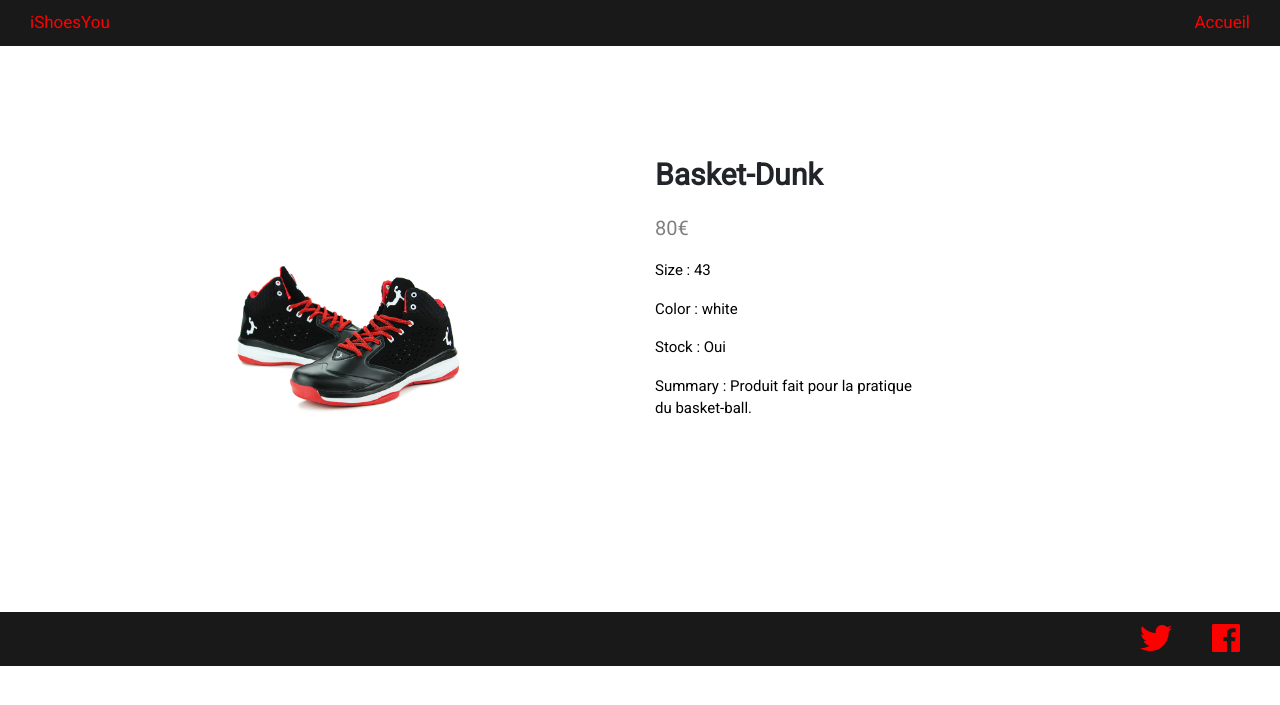
After one commit to ArnaudCartailler/EcomBasket-Arnaud-Mudather, a PHP site: page /product.php?index=0 in a window 1280 px wide. The commit adds this page. Shown: the top 705 px of the page. Run offline with PHP 8.4, Linux system fonts and the light colour scheme; some libraries are stand-ins or nearby versions.

Commit message:
work almost done, waiting for client advices

```diff
--- a/css/main.css
+++ b/css/main.css
@@ -123,13 +123,13 @@ textarea {
   /*footer*/
   footer{
     background-color: #191919;
-    padding-bottom: 3px;
+    padding-bottom: 10px;
   }
 
   footer .social{
     display: flex;
     width : 100%;
-    margin-top: 190px;
+    margin-top: 170px;
     justify-content: flex-end;
   }
 
@@ -154,7 +154,7 @@ textarea {
   }
 
   .container-fluid .row .product{
-    margin-top: 10%;
+    margin-top: 102px;
   }
 
   .container-fluid .row .product:hover{
@@ -188,12 +188,38 @@ textarea {
     color: grey;
   }
 
+/*Product page*/
+
+.container-fluid .row .img-product img{
+  margin-top : 135px;
+  width : 100%;
+}
 
 
+.container-fluid .row .spec-product .name{
+  font-family: 'Roboto', sans-serif;
+  font-size: 30px;
+  font-weight: bold;
+  margin-top: 100px;
+}
 
+.container-fluid .row .spec-product .price{
+  font-family: 'Roboto', sans-serif;
+  font-size: 20px;
+  color : grey;
+}
 
+.container-fluid .row .spec-product .price{
+  font-family: 'Roboto', sans-serif;
+  font-size: 20px;
+  color : grey;
+}
 
-
+.container-fluid .row .spec-product .size, .color, .stock, .sum{
+  font-family: 'Roboto', sans-serif;
+  font-size: 15px;
+  color : black;
+}
 
 
 
--- /dev/null
+++ b/data.php
@@ -0,0 +1,46 @@
+<?php
+
+$products = array (
+
+  array(
+    'name' => 'Basket-Dunk',
+    'price' => '80€',
+    'size' =>'43',
+    'src' => 'img/basketdunk.jpg',
+    'color' =>'white',
+    'stock' => 'Oui',
+    'summary' => 'Produit fait pour la pratique du basket-ball.',
+    ),
+
+    array(
+      'name' => 'Basket-Ceyue',
+      'price' => '120€',
+      'size' =>'43',
+      'src' => 'img/ceyue.jpg',
+      'color' =>'white',
+      'stock' => 'Oui',
+      'summary' => 'Produit fait pour la balade.',
+      ),
+
+      array(
+        'name' => 'Basket-Spider',
+        'price' => '90€',
+        'size' =>'43',
+        'src' => 'img/spider.jpg',
+        'color' =>'white',
+        'stock' => 'Oui',
+        'summary' => 'Produit fait pour la sortie de spider-man.',
+        ),
+
+        array(
+          'name' => 'Basket-Reb',
+          'price' => '150€',
+          'size' =>'43',
+          'src' => 'img/reb.jpg',
+          'color' =>'white',
+          'stock' => 'Oui',
+          'summary' => 'Produit fait pour craner.',
+        ),
+);
+
+  ?>
--- a/footer.php
+++ b/footer.php
@@ -14,3 +14,19 @@
       </div>
 
 </footer>
+
+<script src="js/vendor/modernizr-3.6.0.min.js"></script>
+<script src="https://code.jquery.com/jquery-3.3.1.min.js" integrity="sha256-FgpCb/KJQlLNfOu91ta32o/NMZxltwRo8QtmkMRdAu8=" crossorigin="anonymous"></script>
+<script>window.jQuery || document.write('<script src="js/vendor/jquery-3.3.1.min.js"><\/script>')</script>
+<script src="js/plugins.js"></script>
+<script src="js/main.js"></script>
+
+<!-- Google Analytics: change UA-XXXXX-Y to be your site's ID. -->
+<script>
+  window.ga = function () { ga.q.push(arguments) }; ga.q = []; ga.l = +new Date;
+  ga('create', 'UA-XXXXX-Y', 'auto'); ga('send', 'pageview')
+</script>
+<script src="https://www.google-analytics.com/analytics.js" async defer></script>
+</body>
+
+</html>
--- a/header.php
+++ b/header.php
@@ -1,3 +1,26 @@
+<!doctype html>
+<html class="no-js" lang="fr">
+
+<head>
+  <meta charset="utf-8">
+  <meta http-equiv="x-ua-compatible" content="ie=edge">
+  <title>iShoesYou</title>
+  <meta name="description" content="Basket e-commerce, discover our baskets">
+  <meta name="viewport" content="width=device-width, initial-scale=1, shrink-to-fit=no">
+
+  <link rel="manifest" href="site.webmanifest">
+  <link rel="apple-touch-icon" href="icon.png">
+  <!-- Place favicon.ico in the root directory -->
+
+  <link rel="stylesheet" href="css/normalize.css">
+  <link rel="stylesheet" href="css/main.css">
+  <link rel="stylesheet" href="css/bootstrap.min.css">
+  <link href="https://fonts.googleapis.com/css?family=Roboto" rel="stylesheet">
+  <link rel="stylesheet" href="https://use.fontawesome.com/releases/v5.3.1/css/all.css" integrity="sha384-mzrmE5qonljUremFsqc01SB46JvROS7bZs3IO2EmfFsd15uHvIt+Y8vEf7N7fWAU" crossorigin="anonymous">
+</head>
+
+<body>
+
 <header>
 
     <div class="container-fluid">
--- /dev/null
+++ b/product.php
@@ -0,0 +1,59 @@
+
+    <!-- <style>
+        h2 {
+            margin-left: 36px;
+        }
+
+        h4 {
+            display: inline-block;
+            padding-left: 40px;
+        }
+
+
+        h6 {
+            margin-left: 60px;
+        }
+
+
+        .row p {
+            border: solid 2px black;
+            max-width: 40px;
+            text-align: center;
+
+
+        }
+
+
+        .image {
+            text-align: center;
+        }
+
+    </style> -->
+
+
+<?php include("header.php"); ?>
+
+<?php include("data.php"); ?>
+
+    <div class="container-fluid">
+        <div class="row justify-content-center">
+
+            <div class="img-product col-md-4">
+                <img class="img-fluid" src="<?php echo $products[$_GET['index']]['src'] ?>">
+            </div>
+
+            <div class="spec-product col-md-4 m-auto">
+                <p class="name"><?php echo $products[$_GET['index']]['name'];?></p>
+                <p class="price"><?php echo $products[$_GET['index']]['price'];?></p>
+                <p class="size">Size : <?php echo $products[$_GET['index']]['size'];?> </p>
+                <p class="color">Color : <?php echo $products[$_GET['index']]['color'];?></p>
+                <p class="stock">Stock : <?php echo $products[$_GET['index']]['stock'];?></p>
+                <p class="sum">Summary : <?php echo $products[$_GET['index']]['summary'];?></p>
+            </div>
+
+        </div>
+    </div>
+
+
+
+<?php include("footer.php"); ?>
```
Also changed, not shown: index.php (+1 -88 lines).
